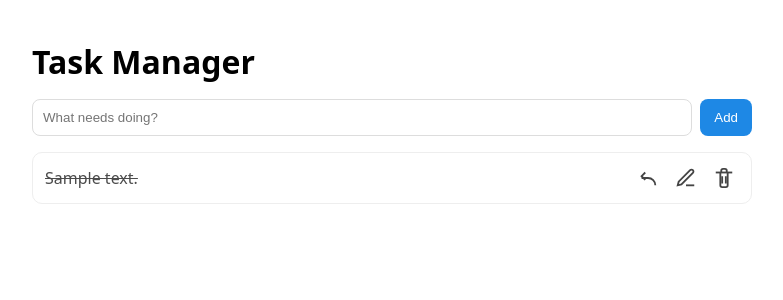
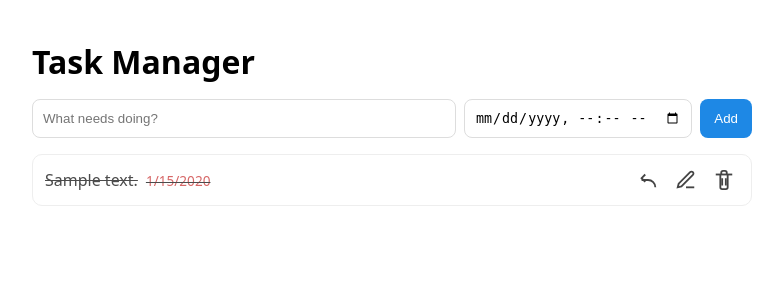
Before and after one commit to eamcn/task-manager, a Flask app: page / in a window 1280 px wide. Shown: the top 300 px of the page, without its empty margins (248-1031 px from the left). Run offline with Flask 3, Linux system fonts and the light colour scheme; tables that the repository leaves empty hold one stand-in row (values such as "Sample post").

Commit message:
add due dat feature

```diff
--- a/app/models.py
+++ b/app/models.py
@@ -1,6 +1,8 @@
 from . import db
+from datetime import datetime
 
 class Task(db.Model):
     id = db.Column(db.Integer, primary_key=True)
     text = db.Column(db.String(200), nullable=False)
     done = db.Column(db.Boolean, default=False, nullable=False)
+    due_date = db.Column(db.DateTime, nullable=True)
--- a/app/routes.py
+++ b/app/routes.py
@@ -1,6 +1,7 @@
 from flask import Blueprint, jsonify, render_template, request
 from . import db
 from .models import Task
+from datetime import datetime
 
 main_bp = Blueprint("main", __name__)
 
@@ -13,7 +14,7 @@ def ui():
 @main_bp.route("/tasks", methods=["GET"])
 def get_tasks():
     tasks = Task.query.order_by(Task.id).all()
-    return jsonify([{"id": t.id, "text": t.text, "done": t.done} for t in tasks])
+    return jsonify([{"id": t.id, "text": t.text, "done": t.done, "due_date": t.due_date.isoformat() if t.due_date else None} for t in tasks])
 
 @main_bp.route("/tasks", methods=["POST"])
 def add_task():
@@ -22,10 +23,18 @@ def add_task():
     if not text:
         return jsonify({"error": "text is required"}), 400
 
-    t = Task(text=text)
+    # Parse optional due_date
+    due_date = None
+    if data.get("due_date"):
+        try:
+            due_date = datetime.fromisoformat(data["due_date"])
+        except (ValueError, TypeError):
+            pass  # Invalid date format, will be stored as None
+
+    t = Task(text=text, due_date=due_date)
     db.session.add(t)
     db.session.commit()
-    return jsonify({"id": t.id, "text": t.text, "done": t.done}), 201
+    return jsonify({"id": t.id, "text": t.text, "done": t.done, "due_date": t.due_date.isoformat() if t.due_date else None}), 201
 
 @main_bp.route("/tasks/<int:task_id>", methods=["PATCH"])
 def update_task(task_id):
@@ -44,8 +53,17 @@ def update_task(task_id):
     if "done" in data:
         task.done = bool(data["done"])
 
+    if "due_date" in data:
+        if data["due_date"]:
+            try:
+                task.due_date = datetime.fromisoformat(data["due_date"])
+            except (ValueError, TypeError):
+                pass  # Invalid date format, leave unchanged
+        else:
+            task.due_date = None
+
     db.session.commit()
-    return jsonify({"id": task.id, "text": task.text, "done": task.done}), 200
+    return jsonify({"id": task.id, "text": task.text, "done": task.done, "due_date": task.due_date.isoformat() if task.due_date else None}), 200
 
 @main_bp.route("/tasks/<int:task_id>", methods=["DELETE"])
 def delete_task(task_id):
--- a/requirements.txt
+++ b/requirements.txt
@@ -1,2 +1,3 @@
 Flask
 Flask-SQLAlchemy
+pytest
--- a/static/script.js
+++ b/static/script.js
@@ -1,5 +1,6 @@
 const form  = document.getElementById("add-form");
 const input = document.getElementById("text");
+const dueDateInput = document.getElementById("due-date");
 const list  = document.getElementById("list");
 const empty = document.getElementById("empty");
 
@@ -10,10 +11,12 @@ form.addEventListener("submit", async (event) => {
   const text = input.value.trim();
   if (!text) return;
 
+  const dueDate = dueDateInput.value || null;
+
   const res = await fetch("/tasks", {
     method: "POST",
     headers: { "Content-Type": "application/json" },
-    body: JSON.stringify({ text })
+    body: JSON.stringify({ text, due_date: dueDate })
   });
 
   if (!res.ok) {
@@ -22,6 +25,7 @@ form.addEventListener("submit", async (event) => {
   }
 
   input.value = "";
+  dueDateInput.value = "";
   await loadTasks(); // refresh UI
 });
 
@@ -52,6 +56,24 @@ async function loadTasks() {
     label.textContent = task.text;
     if (task.done) label.classList.add("done");
     li.appendChild(label);
+
+    // due date
+    if (task.due_date) {
+      const dueDateSpan = document.createElement("span");
+      dueDateSpan.className = "due-date";
+      const dueDate = new Date(task.due_date);
+      const now = new Date();
+
+      dueDateSpan.textContent = dueDate.toLocaleDateString();
+
+      if (dueDate < now) {
+        dueDateSpan.classList.add("overdue");
+      } else if (dueDate - now < 24 * 60 * 60 * 1000) {
+        dueDateSpan.classList.add("upcoming");
+      }
+
+      label.appendChild(dueDateSpan);
+    }
 
     const actions = document.createElement("div");
     actions.className = "task-actions";
@@ -101,7 +123,7 @@ async function loadTasks() {
         const up = await fetch(`/tasks/${task.id}`, {
           method: "PATCH",
           headers: { "Content-Type": "application/json" },
-          body: JSON.stringify({ text: newText })
+          body: JSON.stringify({ text: newText, due_date: task.due_date })
         });
 
         if (up.ok) {
--- a/static/style.css
+++ b/static/style.css
@@ -18,11 +18,16 @@ form {
     margin-bottom: 16px;
 }
 
-input[type="text"] {
+input[type="text"],
+input[type="datetime-local"] {
     flex: 1;
     padding: 10px;
     border: 1px solid #ddd;
     border-radius: 8px;
+}
+
+input[type="datetime-local"] {
+    flex: 0 0 200px;
 }
 
 button {
@@ -125,3 +130,18 @@ li {
     height: 22px;
     stroke-width: 2;
 }
+
+.due-date {
+    font-size: 0.85em;
+    color: #666;
+    margin-left: 8px;
+}
+
+.due-date.overdue {
+    color: #c62828;
+    font-weight: 500;
+}
+
+.due-date.upcoming {
+    color: #f57c00;
+}
--- a/templates/index.html
+++ b/templates/index.html
@@ -11,6 +11,7 @@
 
   <form id="add-form">
     <input id="text" type="text" placeholder="What needs doing?" autocomplete="off" />
+    <input id="due-date" type="datetime-local" />
     <button class="primary" type="submit">Add</button>
   </form>
 
```
Also changed, not shown: tests/test_endpoints.py (+32 -1 lines).
